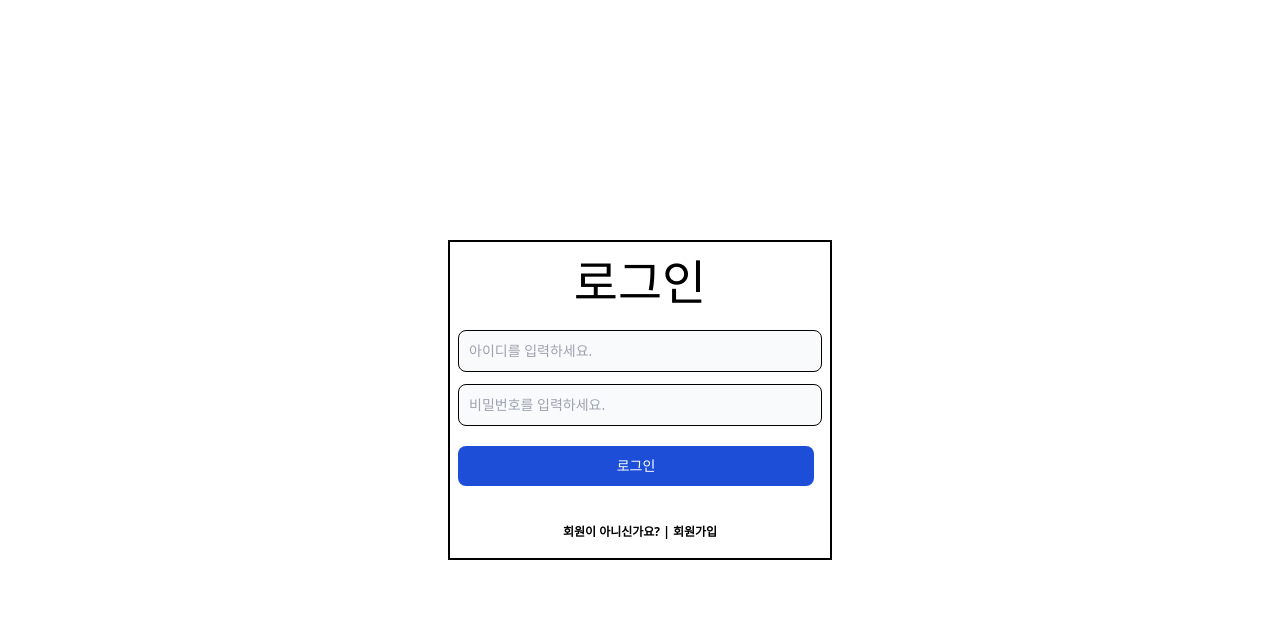
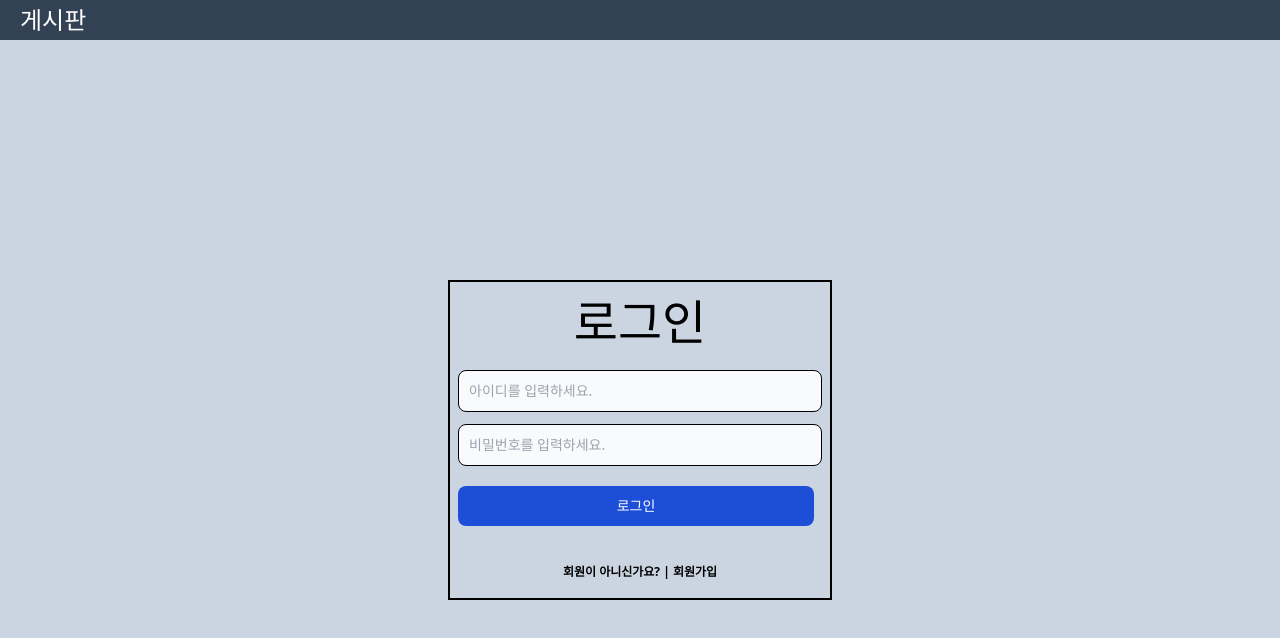
Before and after one commit to KKIMDoHyun/board-practice, a React (Vite) app: page /sign-in in a window 1280 px wide. Shown: the top 638 px of the page. Built offline with nearby package versions, Linux system fonts and the light colour scheme.

Commit message:
로그인 클릭 시 홈으로 이동 구현, TopBar 구현

```diff
--- /dev/null
+++ b/src/components/TopBar/index.tsx
@@ -0,0 +1,22 @@
+import { isAuthorizedAtom } from "@/stores";
+import { useAtom } from "jotai";
+import React from "react";
+
+export const TopBar = () => {
+    const [isAuthorized, setIsAuthorized] = useAtom(isAuthorizedAtom);
+    return (
+        <div className=" flex bg-slate-700 h-10 items-center justify-between pr-5 pl-5">
+            <span className="text-white text-2xl">게시판</span>
+            {isAuthorized && (
+                <span
+                    className="text-white cursor-pointer"
+                    onClick={() => {
+                        setIsAuthorized(false);
+                    }}
+                >
+                    {"로그아웃"}
+                </span>
+            )}
+        </div>
+    );
+};
--- a/src/pages/SignIn/LoginButton/index.tsx
+++ b/src/pages/SignIn/LoginButton/index.tsx
@@ -1,11 +1,19 @@
+import { isAuthorizedAtom } from "@/stores";
 import { LoginFormInput } from "@/types";
+import { useAtom } from "jotai";
 import React from "react";
 import { SubmitHandler, useFormContext } from "react-hook-form";
+import { useNavigate } from "react-router-dom";
 
 export const LoginButton = () => {
+    const navigate = useNavigate();
+    const [, setIsAuthorized] = useAtom(isAuthorizedAtom);
+
     const { handleSubmit } = useFormContext<LoginFormInput>();
     const onSubmit: SubmitHandler<LoginFormInput> = (data) => {
         console.log(data);
+        setIsAuthorized(true);
+        navigate("/");
     };
 
     return (
--- a/src/pages/SignIn/PwInput/index.tsx
+++ b/src/pages/SignIn/PwInput/index.tsx
@@ -16,6 +16,7 @@ export const PwInput = () => {
                     onChange={(e) => {
                         onChange(e.target.value);
                     }}
+                    type="password"
                     onBlur={onBlur}
                     placeholder="비밀번호를 입력하세요."
                 />
--- a/src/pages/SignIn/index.tsx
+++ b/src/pages/SignIn/index.tsx
@@ -1,4 +1,6 @@
+import { isAuthorizedAtom } from "@/stores";
 import { LoginFormInput } from "@/types";
+import { useAtom } from "jotai";
 import React from "react";
 import { FormProvider, useForm } from "react-hook-form";
 import { useNavigate } from "react-router";
@@ -9,7 +11,10 @@ import { LoginButton } from "./LoginButton";
 import { PwInput } from "./PwInput";
 
 export const SignIn = () => {
+    const [isAuthorized] = useAtom(isAuthorizedAtom);
+
     const navigate = useNavigate();
+    console.log(isAuthorized);
     const methods = useForm<LoginFormInput>({
         defaultValues: {
             id: "",
--- a/src/routes/AppRoutes/index.tsx
+++ b/src/routes/AppRoutes/index.tsx
@@ -1,8 +1,16 @@
+import { TopBar } from "@/components/TopBar";
+import { isAuthorizedAtom } from "@/stores";
+import { useAtomValue } from "jotai";
 import React from "react";
 
 import { Routes } from "..";
 
 export const AppRoutes = () => {
-    const isAuthorized = false;
-    return <div className="flex">{Routes(isAuthorized)}</div>;
+    const isAuthorized = useAtomValue(isAuthorizedAtom);
+    return (
+        <div className="flex flex-col bg-slate-300 h-auto w-screen">
+            <TopBar />
+            {Routes(isAuthorized)}
+        </div>
+    );
 };
--- /dev/null
+++ b/src/routes/ProtectedRoute/index.tsx
@@ -0,0 +1,14 @@
+import { isAuthorizedAtom } from "@/stores";
+import { useAtomValue } from "jotai";
+import { redirect } from "react-router-dom";
+
+type TRoute = {
+    children: any;
+};
+export const ProtectedRoute = ({ children }: TRoute) => {
+    const isAuthorized = useAtomValue(isAuthorizedAtom);
+    if (!isAuthorized) {
+        return redirect("/sign-in");
+    }
+    return children;
+};
--- a/src/routes/UnAuthorizedRoute/index.tsx
+++ b/src/routes/UnAuthorizedRoute/index.tsx
@@ -5,7 +5,7 @@ export const UnAuthorizedRoute = () => {
     const location = useLocation();
     return (
         <Navigate
-            to="/login"
+            to="/sign-in"
             state={{
                 prev: location.state,
                 location,
--- a/src/routes/index.tsx
+++ b/src/routes/index.tsx
@@ -5,12 +5,18 @@ import { useRoutes } from "react-router";
 import { Error } from "../pages/Error";
 import { Home } from "../pages/Home";
 import { SignIn } from "../pages/SignIn";
+// import { ProtectedRoute } from "./ProtectedRoute";
 import { UnAuthorizedRoute } from "./UnAuthorizedRoute";
 
 export const Routes = (isAuthorized: boolean) => {
     return useRoutes([
         {
             path: "/",
+            // element: (
+            //     <ProtectedRoute>
+            //         <Home />
+            //     </ProtectedRoute>
+            // ),
             element: isAuthorized ? <Home /> : <UnAuthorizedRoute />,
         },
         {
--- /dev/null
+++ b/src/stores/index.tsx
@@ -0,0 +1,3 @@
+import { atom } from "jotai";
+
+export const isAuthorizedAtom = atom(false);
```
